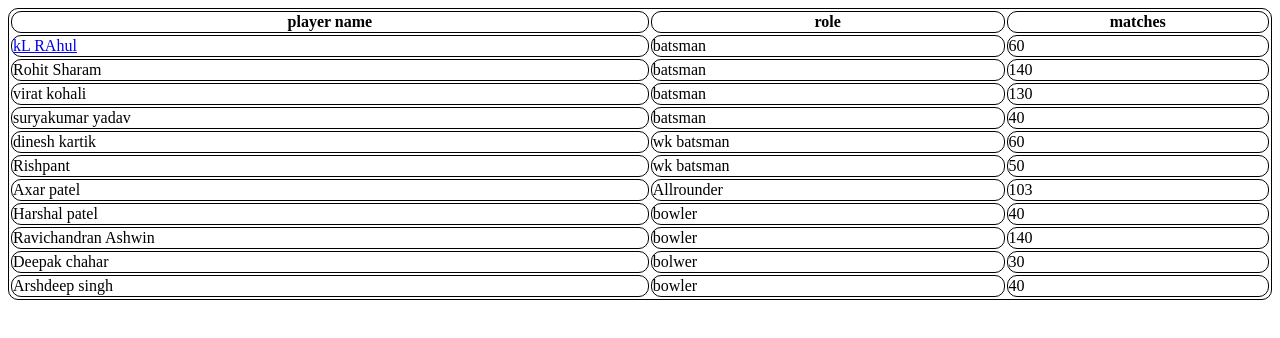
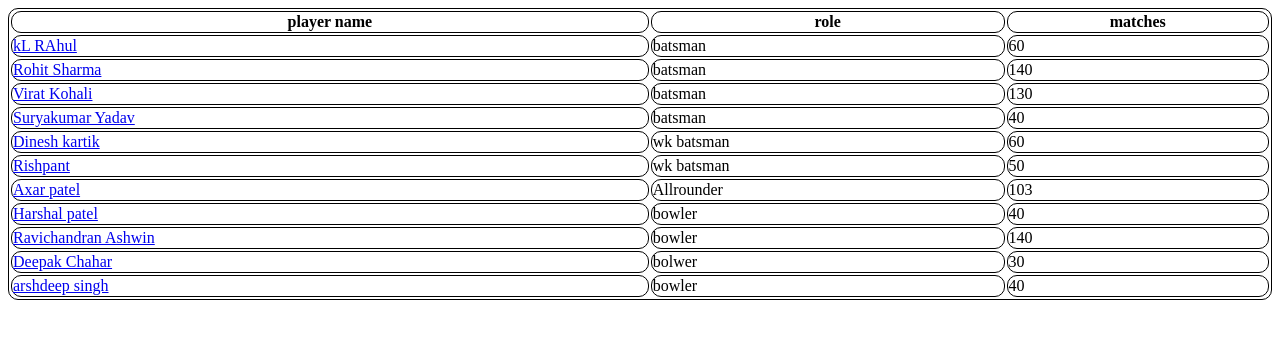
Before and after one commit to Alok-yadav-superstar/Alok-yadav-superstar.github.io, a plain HTML site: page indian_cricket_player.html in a window 1280 px wide. Drawn offline with Linux system fonts and the light colour scheme.

Commit message:
cricketer

```diff
--- a/indian_cricket_player.html
+++ b/indian_cricket_player.html
@@ -22,52 +22,52 @@ border-radius: 10px;
     <td>60</td>
   </tr>
   <tr>
-    <td>Rohit Sharam</td>
+    <td><a href="https://m.cricbuzz.com/cricket-stats/player/576/rohit">Rohit Sharma</a></td>
     <td>batsman</td>
     <td>140</td>
     </tr>
     <tr>
-      <td>virat kohali</td>
+      <td><a href="https://m.cricbuzz.com/cricket-stats/player/1413/kohli">Virat Kohali</a></td>
       <td>batsman</td>
         <td>130</td>
         </tr>
         <tr>
-          <td>suryakumar yadav</td>
+          <td><a href="https://m.cricbuzz.com/cricket-stats/player/7915/suryakumar-yadav">Suryakumar Yadav</a></td>
           <td>batsman</td>
           <td>40</td>
           </tr>
           <tr>
-     <td>dinesh kartik</td>
+     <td><a href="https://m.cricbuzz.com/cricket-stats/player/145/karthik">Dinesh kartik</a></td>
      <td>wk batsman</td>
             <td>60</td>
             </tr>
             <tr>
-              <td>Rishpant</td>
-              <td>wk batsman</td>
+              <td><a href="https://m.cricbuzz.com/cricket-stats/player/10744/rishabh-pant">Rishpant</a></td>
+              <td>wk batsman</a></td>
                 <td>50</td>
                 </tr>
                 <tr>
-                  <td>Axar patel</td>
+                  <td><a href="https://m.cricbuzz.com/cricket-stats/player/8808/axar">Axar patel</a></td>
                   <td> Allrounder</td>
                   <td>103</td>
                   </tr>
                   <tr>
-                    <td>Harshal patel</td>
+                    <td><a href="https://m.cricbuzz.com/cricket-stats/player/8175/harshal-patel">Harshal patel</a></td>
                       <td>bowler</td>
                       <td>40</td>
                       </tr>
                       <tr>
-                        <td>Ravichandran Ashwin</td>
+                        <td><a href="https://m.cricbuzz.com/cricket-stats/player/1593/ashwin">Ravichandran Ashwin</td>
                         <td>bowler</td>
                         <td>140</td>
                         </tr>
                         <tr>
-                          <td>Deepak chahar</td>
+                          <td><a href="https://m.cricbuzz.com/cricket-stats/player/7836/d-chahar">Deepak Chahar</a></td>
                           <td>bolwer</td>
                           <td>30</td>
                           </tr>
                           <tr>
-                          <td>Arshdeep singh</td>
+                          <td><a href="https://m.cricbuzz.com/cricket-stats/player/13217/Arshdeep-Singh">arshdeep singh</a></td>
                         <td>bowler</td>
                         <td>40</td>
                         </tr>
```
